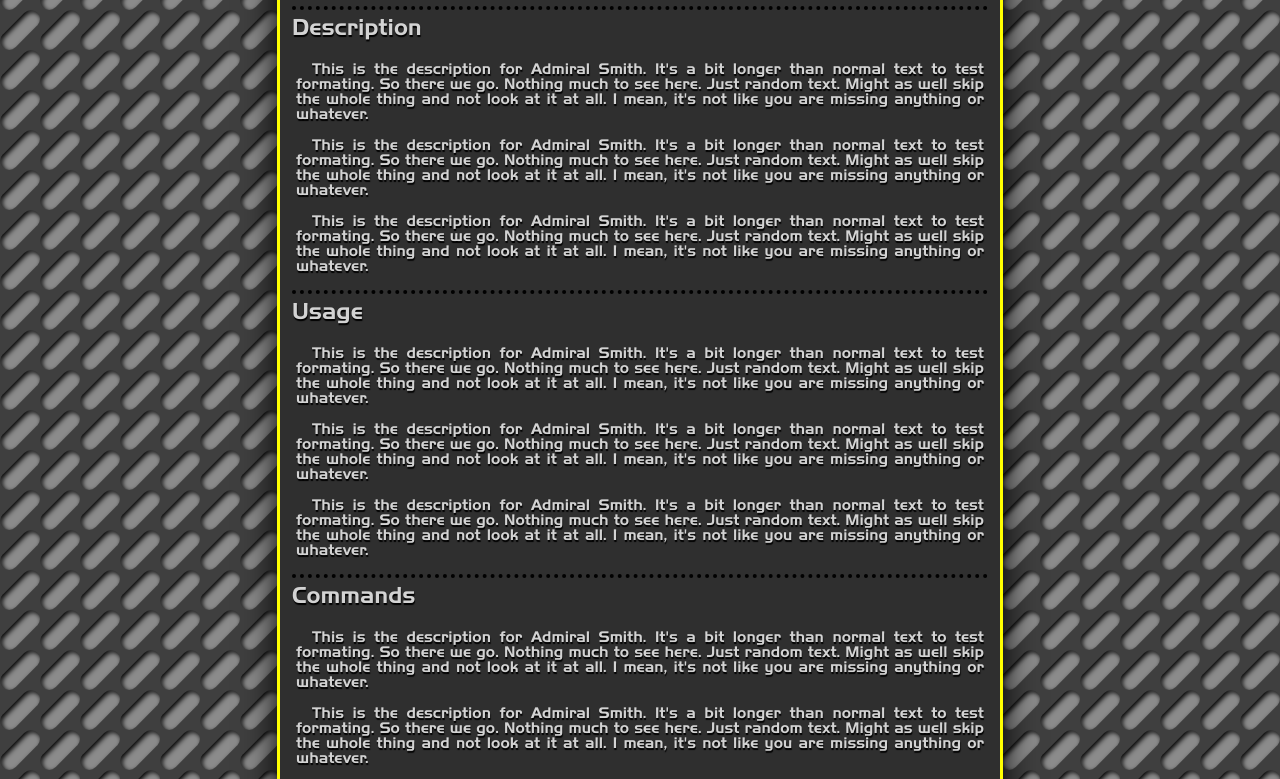
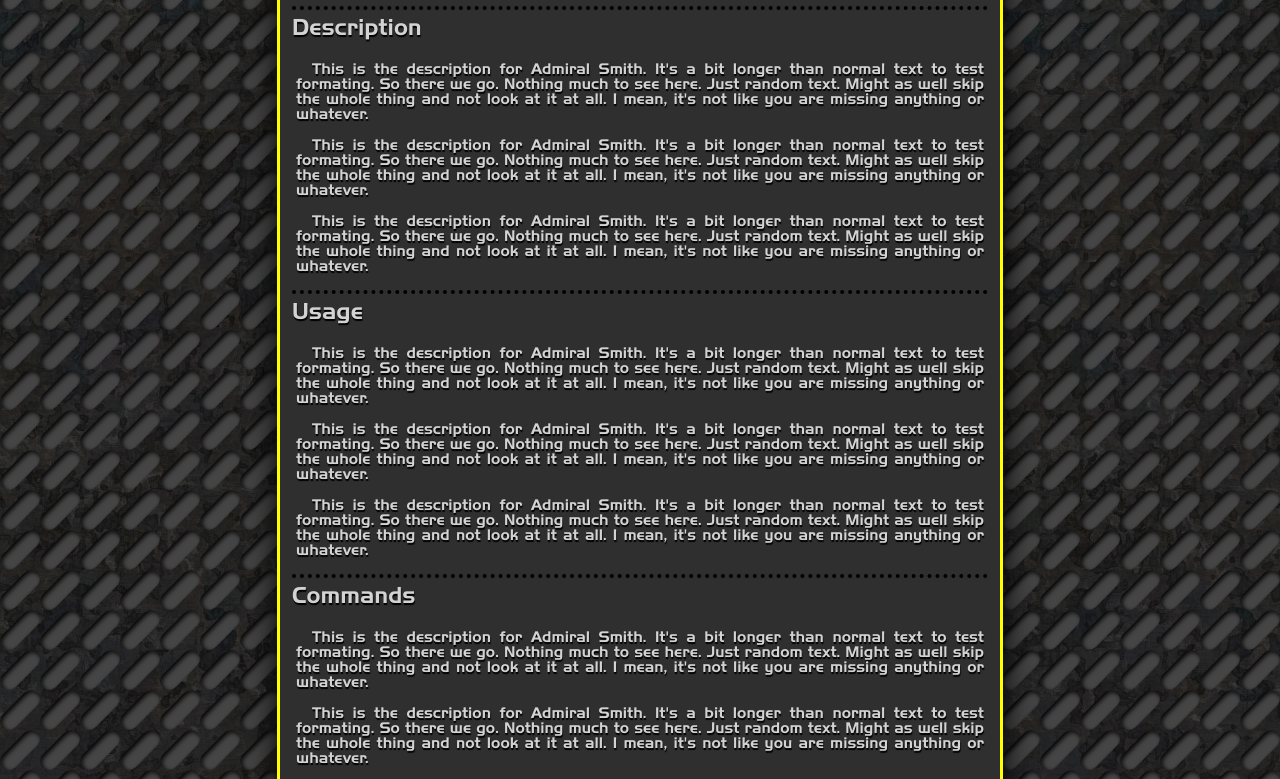
Before and after one commit to Vanemiera/admiral-smith, a website: page docs/index.html in a window 1280 px wide. Shown: the part 190-969 px from the top of the page. Drawn offline with Linux system fonts and the light colour scheme.

Commit message:
Add steel texture

```diff
--- a/docs/index.html
+++ b/docs/index.html
@@ -5,7 +5,7 @@
     <title>Admiral Smith</title>
     <link rel="stylesheet" href="style.css">
   </head>
-  <body>
+  <body><div id="decal">
     <div id="content-pillar">
       <br>
       <div id="avatar"></div>
@@ -80,5 +80,5 @@
       </p>
       <div id="legal">© Philipp Westermann, 2017. All Rights Reserved.</div>
     </div>
-  </body>
+  </div></body>
 </html>
--- a/docs/style.css
+++ b/docs/style.css
@@ -3,12 +3,20 @@ html {
 }
 
 body {
+  background: url("steel.jpg");
+  background-color: rgba(0,0,0,.5);
+  background-blend-mode: multiply;
+  background-repeat: repeat;
+  margin: 0;
+  height: 100%;
+}
+
+#decal {
   background: url("riffle.svg");
-  background-color: #3f3f3f;
+  background-color: rgba(0,0,0,.5);
+  background-blend-mode: multiply;
   background-repeat: repeat;
   background-size: 40px 40px;
-  margin: 0;
-  height: 100%;
 }
 
 @font-face {
```
Also changed, not shown: docs/steel.jpg (added).
